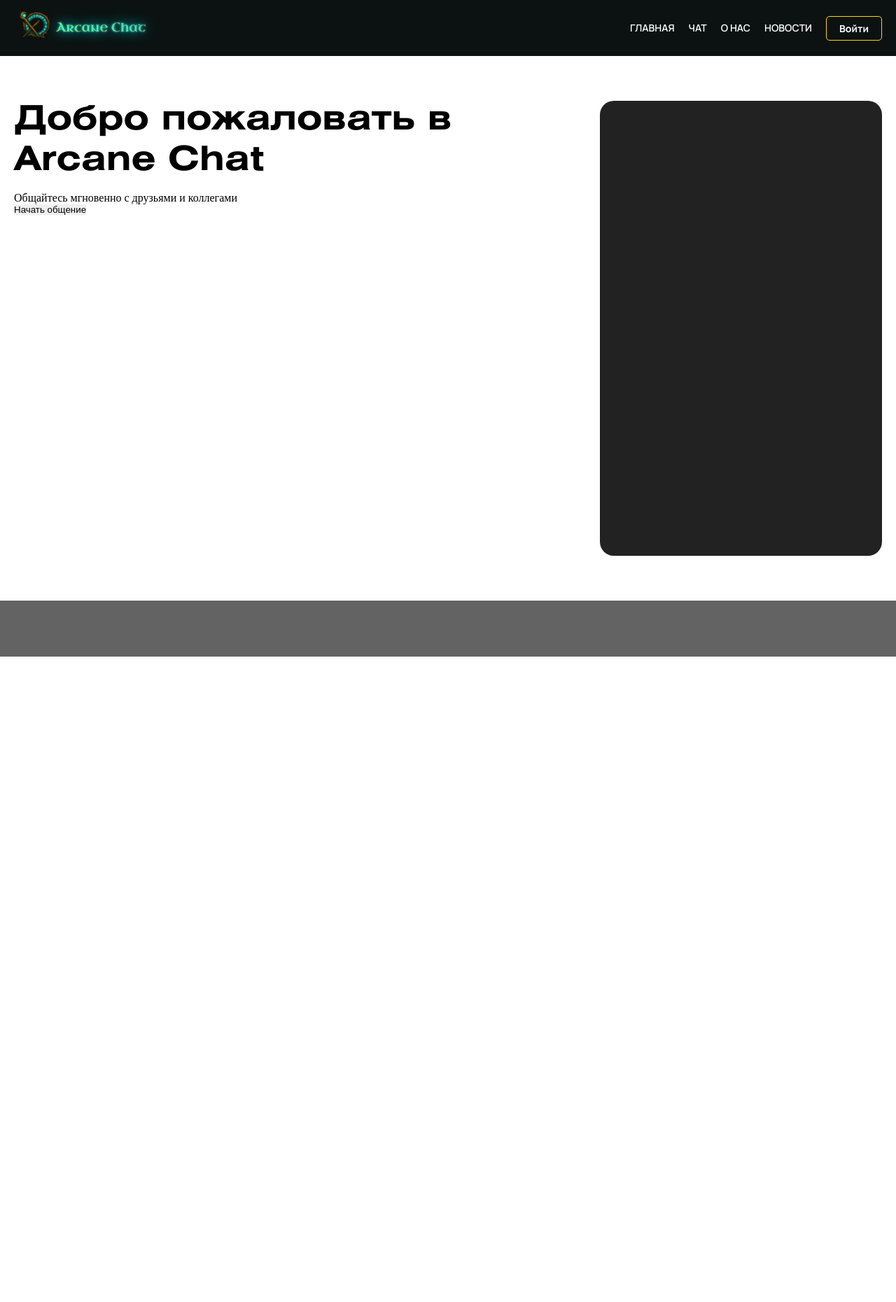
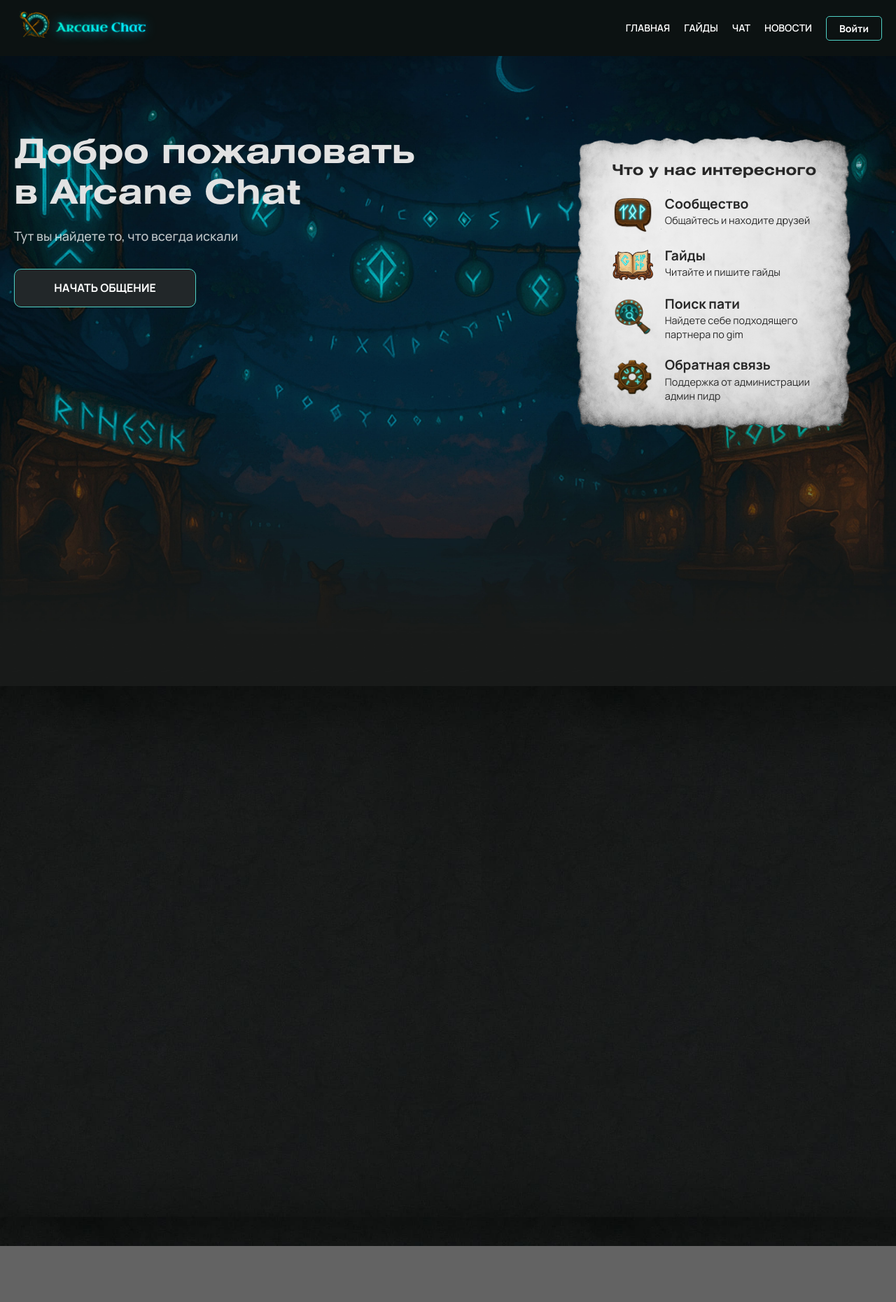
Before and after one commit to RAIVZ/my-project, a PHP site: page / in a window 1280 px wide. Shown: the whole page at 70% size. Before the commit the page ends 938 px from the top, so only its background shows below. Run offline with PHP 8.4, Linux system fonts and the light colour scheme.

Commit message:
my-project

```diff
--- a/public/css.css
+++ b/public/css.css
@@ -73,16 +73,17 @@ h5,
 h6 {
 	font-weight: inherit;
 	font-size: inherit;
+	color: rgb(226, 226, 226);
 }
 /* ТАЙТЛ H1 */
 .hero__title {
 	font-family: "HeliosExt", cursive;
 	font-size: 3rem;
 	font-weight: 700;
-	color: #000000;
 	margin-bottom: 1rem;
 	line-height: 1.2;
 }
+
 html, body {
 	height: auto;
 	line-height: 1;
@@ -98,12 +99,13 @@ html, body {
 	overflow: auto;
 }
 
-._container {
+/* ._container {
   max-width: 1340px;
   width: 100%;
   margin: 0 auto;
   padding: 0 20px;
-}
+
+} */
 
 header {
 	position: relative;
@@ -126,12 +128,12 @@ header {
 .logo__text {
   font-family: "UncialAntiqua";
   font-size: 18px;
-  background: linear-gradient(90deg, #FFD700, #e49a4b);
+  background: linear-gradient(90deg, #03c312, #00cfff);
   -webkit-background-clip: text;
   color: transparent;
   text-shadow:
-  0 0 1em rgb(0, 255, 255),
-  0 0 0.2em rgb(0, 255, 255);
+  0 0 1em rgb(0 196 255),
+  0 0 0.1em rgb(0 243 255);
   user-select: none;
 }
 .header__logo-image {
@@ -187,9 +189,9 @@ header {
 	width: 80px;
 	height: 35px;
 	border-radius: 5px;
-	background: #0C1212;
+	background: #0c121200;
 	color: #ffffff;
-	border: 1px solid #FFD700;
+	border: 1px solid #4fd1c5;
 	cursor: pointer;
 	transition:
     background-color 0.3s ease,
@@ -203,11 +205,9 @@ header {
 	color: transparent;
 	box-shadow:
 	0 0 1em rgb(0, 255, 255),
-	0 0 0.2em rgb(0, 255, 255);
-	text-shadow:
-	0 0 1em rgb(0, 255, 255),
-	0 0 0.2em rgb(0, 255, 255);
-	transform: scale(1.05);
+	0 0 0.1em rgb(0, 255, 255);
+	color:rgb(0, 255, 255);
+	transform: scale(1.02);
 }
 .header_button:active {
 	transform: scale(0.98);
@@ -274,30 +274,142 @@ header {
 }
 
 main {
-	background-color: #ffffff;
 	flex-grow: 1;
 	min-height: calc(100vh - 80px - 80px);
 	background-size: cover;
-	background-repeat:no-repeat ;
-	padding: 0 20px;
+	background-repeat:no-repeat;
 }
-.hero__inner {
+.hero {
+	height: 900px;
+	background: url("./img/back.jpg");
+	background-size: cover;
+	background-repeat: no-repeat;
+	background-position: center;
+}
+.info {
+	height: 800px;
+	background: url("./img/back1.jpg") center/cover no-repeat ;
+	backdrop-filter: brightness(40%);
+}
+.hero__container {
   display: flex;
-  align-items: flex-start;
+  align-items: start;
   justify-content: space-between;
   gap: 2rem;
-  padding: 4rem 0;
+  max-width: 1240px;
+  width: 100%;
+  margin: 0 auto;
+  padding: 7rem 0px;
+}
+.hero__desc {
+	font-family: "Manrope", sans-serif;
+	font-size: 1.125rem;
+	font-weight: 500;
+	color: rgba(255,255,255,0.75);
+	line-height: 1.6;
+	margin-bottom: 2rem;
+	max-width: 480px;
+}
+
+.btn {
+	font-family: "Manrope", sans-serif;
+	font-size: 16px;
+	font-weight: 700;
+	text-transform: uppercase;
+	width: 260px;
+	height: 55px;
+	border-radius: 10px;
+	background: #222729;
+	color: #ffffff;
+	border: 1px solid #4fd1c5;
+	cursor: pointer;
+	transition:
+    background-color 0.3s ease,
+    transform 0.2s ease-in-out;
+	line-height: 1.5;
+}
+.btn:hover {
+	background: linear-gradient(90deg, #FFD700, #e49a4b);
+	-webkit-background-clip: text;
+	color: transparent;
+	background: #222729;
+	box-shadow:
+	0 0 1em rgb(0, 255, 255),
+	0 0 0.1em rgb(0, 255, 255);
+	color:rgb(0, 255, 255);
+	transform: scale(1.02);
+}
+.btn:active {
+	transform: scale(0.98);
 }
 
 
 .hero__media {
-	border-radius: 20px;
-	width: 500px;
-	height: 650px;
-	background-color: #222;
-
+	display: flex;
+	justify-content: center;
+	align-items: center;
+	width: 480px;
+	height: 425px;
+	background: url(./img/parchment_gray_silk_transparent.png) center/cover no-repeat;
+}
+.media__title {
+    font-family: "HeliosExt", cursive;
+    font-size: 1.3rem;
+    font-weight: 700;
+    margin-bottom: 1.5rem;
+    line-height: 1.2;
+	color: #272727;
+}
+.media__list {
+  list-style: none;
+  display: flex;
+  flex-direction: column;
+  gap: 1.5rem;
+}
+/* ИКОНКИ */
+.media__item {
+  display: flex;
+  align-items: flex-start;
+  gap: 1rem;
+}
+.chat__icon {
+	flex-shrink: 0;
+	width: 60px;
+	height: 50px;
+}
+.book__icon {
+	flex-shrink: 0;
+	width: 60px;
+	height: 45px;
+}
+.net__icon {
+	flex-shrink: 0;
+	width: 60px;
+	height: 55px;
+}
+.media__textBox {
+  display: flex;
+  flex-direction: column;
 }
 
+.media__text {
+  font-family: "Manrope", sans-serif;
+  font-size: 1.2rem;
+  font-weight: 700;
+  color: #272727;
+  margin-bottom: 0.25rem;
+}
+
+.media__desc {
+  font-family: "Manrope", sans-serif;
+  font-size: 0.9rem;
+  color: rgb(41, 41, 41);
+  line-height: 1.4;
+}
+.arow {
+	margin-top: 5rem;
+    margin-left: 1rem;
+}
 footer {
 	padding-inline: 20px;
 	height: 80px;
--- a/public/index.html
+++ b/public/index.html
@@ -4,7 +4,7 @@
 	<meta charset="UTF-8">
 	<meta name="viewport" content="width=device-width, initial-scale=1.0">
 	<link rel="stylesheet" href="./css.css">
-	<title>мой тренинг</title>
+	<title>Arcane Chat</title>
 </head>
 <body>
 	<div class="wrapper">
@@ -18,8 +18,8 @@
 			<nav class="header_nav">
 				<ul class="header__nav-list">
 					<li class="header__nav-item"><a href="#" class="menu">ГЛАВНАЯ</a></li>
+					<li class="header__nav-item"><a href="#" class="menu">ГАЙДЫ</a></li>
 					<li class="header__nav-item"><a href="#" class="menu">ЧАТ</a></li>
-					<li class="header__nav-item"><a href="#" class="menu">О НАС</a></li>
 					<li class="header__nav-item"><a href="#" class="menu">НОВОСТИ</a></li>
 				</ul>
 			</nav>
@@ -34,21 +34,55 @@
 		</button>
 	</header>
 	<main class="main _container">
-		<div class="main-content">
+		<div class="main__content">
 			<!-- Hero-блок -->
 			<section id="hero" class="hero">
-				<div class="hero__inner">
+				<div class="hero__container">
 					<!-- Левая колонка -->
 					<div class="hero__info">
-						<h1 class="hero__title">Добро пожаловать в Arcane Chat</h1>
-						<p class="hero__desc">Общайтесь мгновенно с друзьями и коллегами</p>
+						<h1 class="hero__title">Добро пожаловать <br> в Arcane Chat</h1>
+						<p class="hero__desc">Тут вы найдете то, что всегда искали</p>
 						<button class="btn btn--accent hero__cta">Начать общение</button>
 					</div>
 					<!-- Правая колонка -->
 					<div class="hero__media">
-
+						<div>
+						<h3 class="media__title">Что у нас интересного</h3>
+						<ul class="media__list">
+							<li class="media__item">
+								<img src="./img/hat.png"  class="chat__icon">
+								<div class="media__textBox">
+									<h3 class="media__text">Сообщество</h3>
+									<p class="media__desc">Общайтесь и находите друзей</p>
+								</div>
+							</li>
+							<li class="media__item">
+								<img src="./img/book_icon_no_bg.png"  class="book__icon">
+								<div class="media__textBox">
+									<h3 class="media__text">Гайды</h3>
+									<p class="media__desc">Читайте и пишите гайды</p>
+								</div>
+							</li>
+							<li class="media__item">
+								<img src="./img/lup.png"  class="net__icon">
+								<div class="media__textBox">
+									<h3 class="media__text">Поиск пати</h3>
+									<p class="media__desc">Найдете себе подходящего<br>партнера по gim</p>
+								</div>
+							</li>
+							<li class="media__item">
+								<img src="./img/plaque_no_bg (1).png"  class="net__icon">
+								<div class="media__textBox">
+									<h3 class="media__text">Обратная связь</h3>
+									<p class="media__desc">Поддержка от администрации<br>админ пидр</p>
+								</div>
+							</li>
+						</ul>
+						</div>
 					</div>
 				</div>
+			</section>
+			<section id="info" class="info">
 			</section>
 		</div>
 	</main>
```
Also changed, not shown: public/img/back.jpg (added), public/img/back1.jpg (added), public/img/book_icon_no_bg.png (added), public/img/ef4fca19-2bba-45f2-bc45-83aaa0b29c4a.png (deleted), public/img/hat.png (added), public/img/logo.png, public/img/lup.png (added), public/img/parchment_gray_silk_transparent.png (added), public/img/plaque_no_bg (1).png (added), public/img/анпр.jpg (deleted).
